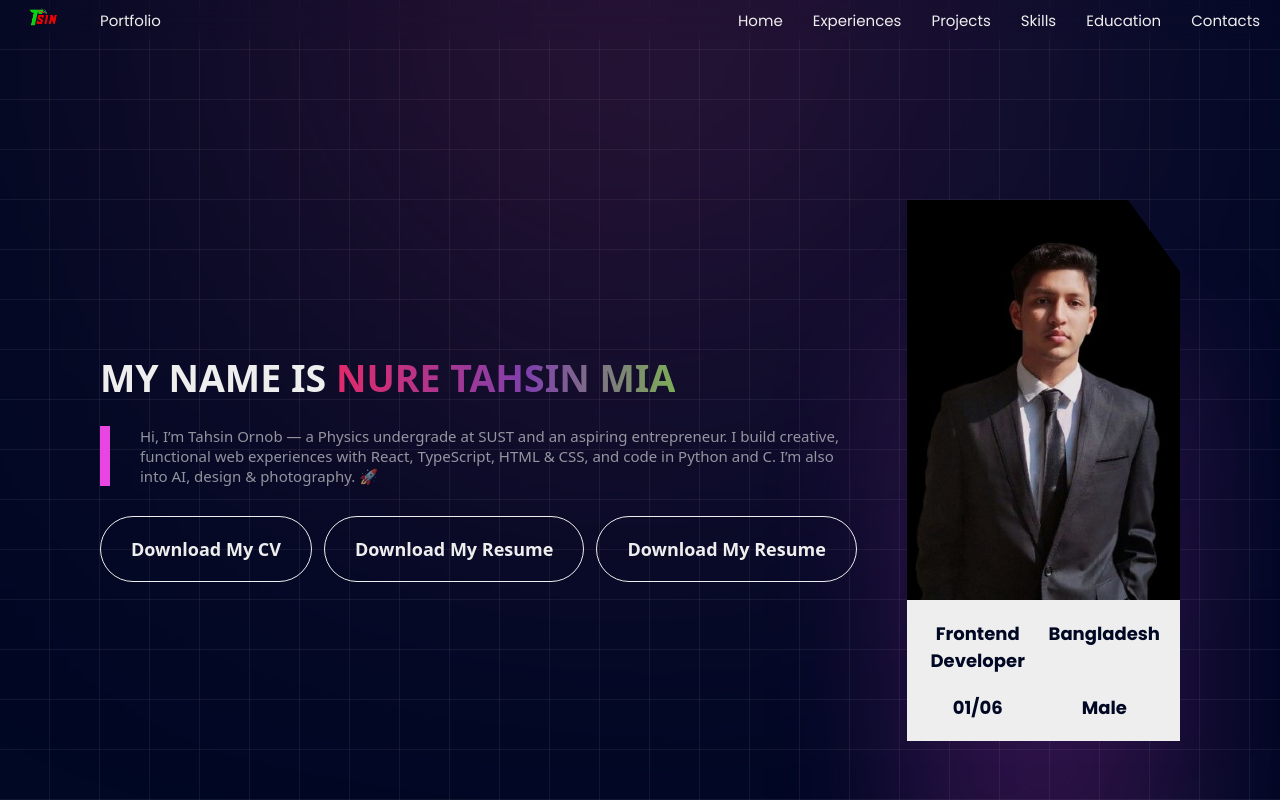
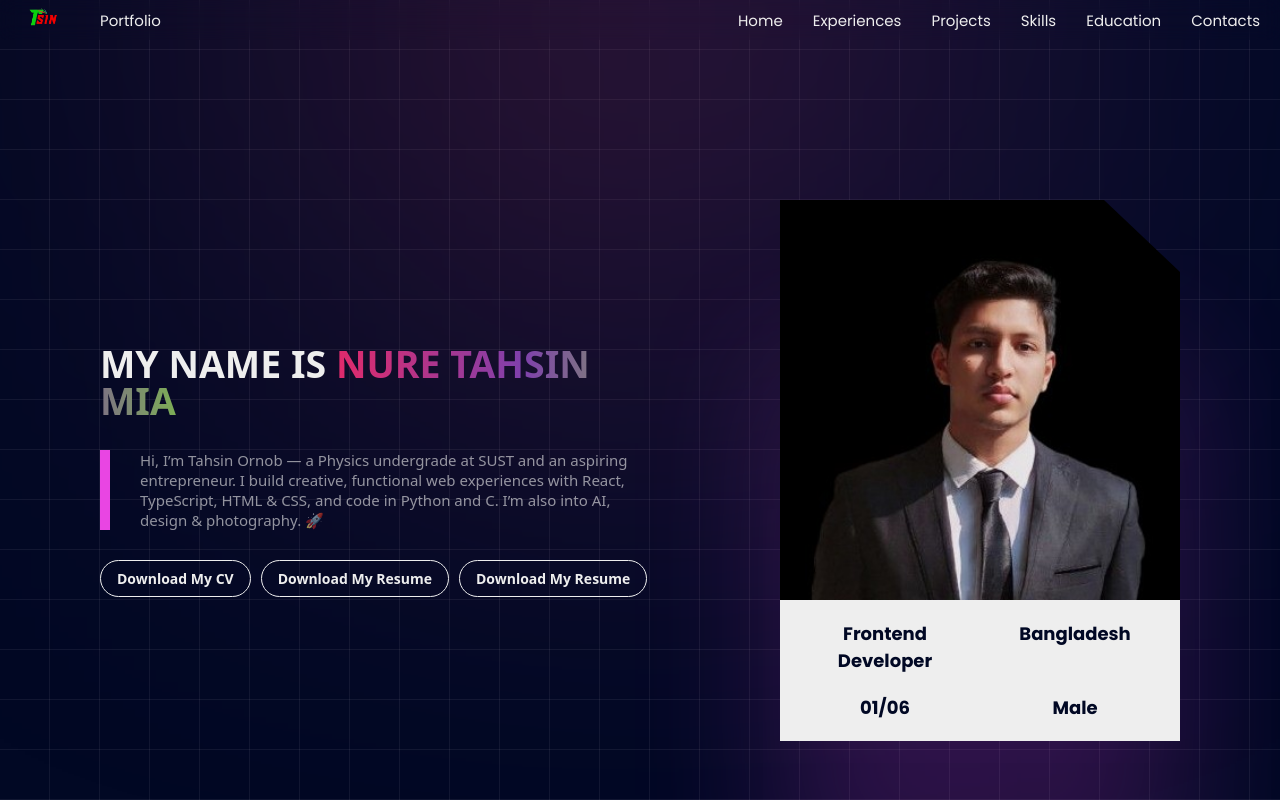
Before and after one commit to thornob/portfolio, a React (Create React App) app: page / in a window 1280 px wide. Shown: the top 800 px of the page. Built offline with nearby package versions, Linux system fonts and the light colour scheme; a web font is replaced by a local one.

Commit message:
Overall Decoration

```diff
--- a/src/components/Home.css
+++ b/src/components/Home.css
@@ -48,20 +48,20 @@ section.home{
         & .cv-row{
             display: flex;
             flex-direction: row;
-            gap: 12px;
+            gap: 10px;
             flex-wrap: nowrap;
         }
         & a{
-            display: block;
-            font-size: large;
+            display: inline-block;
+            font-size: 14px;
             color: #eee;
-            font-weight: bold;
+            font-weight: 600;
             text-decoration: none;
             border: 1px solid #eee;
             background-color:transparent;
             width: max-content;
-            padding: 20px 30px;
-            border-radius: 40px;
+            padding: 8px 16px;
+            border-radius: 20px;
         }
     }
     & .avatar{
```
